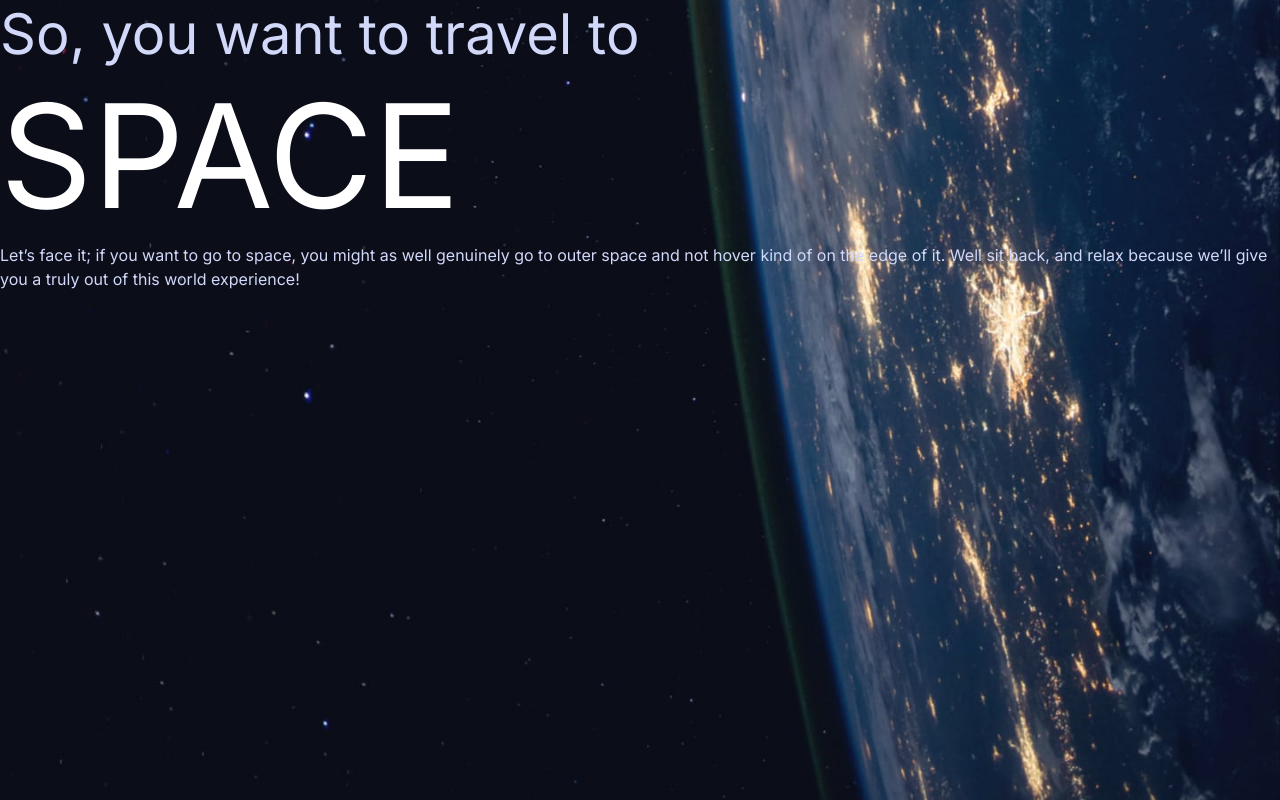
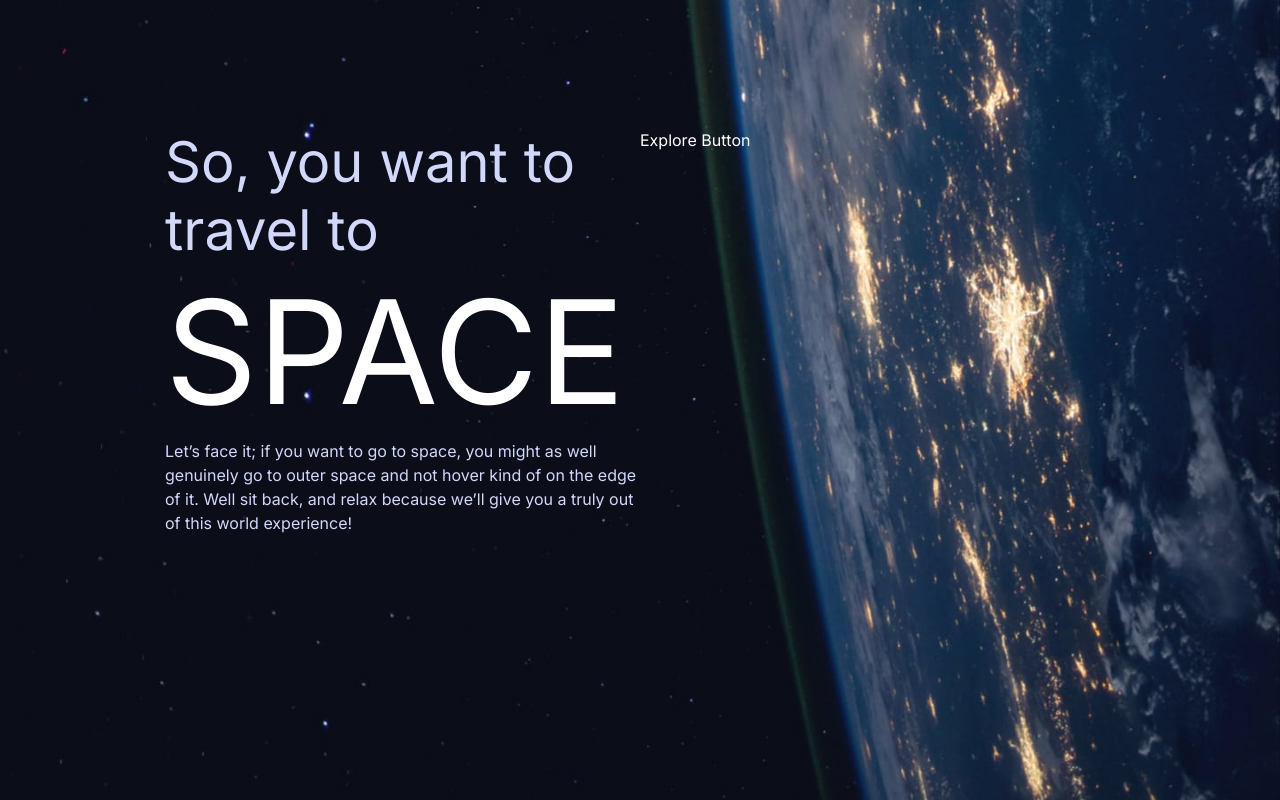
Before and after one commit to devlinmorrow/space-tourism, a Next.js app: page /space-tourism in a window 1280 px wide. Built offline with nearby package versions, Linux system fonts and the light colour scheme.

Commit message:
add padding

```diff
--- a/src/app/space-tourism/page.tsx
+++ b/src/app/space-tourism/page.tsx
@@ -1,46 +1,57 @@
-'use client'
+"use client";
 
-import styled from 'styled-components'
-import { QUERIES } from '../constants'
-import GlobalStyle from '../globalStyles'
+import styled from "styled-components";
+import { QUERIES } from "../constants";
+import GlobalStyle from "../globalStyles";
 
 export default function SpaceTourism() {
   return (
     <>
       <GlobalStyle />
       <Background>
-        <Subtitle>So, you want to travel to</Subtitle>
-        <MainHeading>SPACE</MainHeading>
-        <Description>
-          Let’s face it; if you want to go to space, you might as well genuinely go to
-          outer space and not hover kind of on the edge of it. Well sit back, and relax
-          because we’ll give you a truly out of this world experience!
-        </Description>
+        <Hero>
+          <Texts>
+            <Subtitle>So, you want to travel to</Subtitle>
+            <MainHeading>SPACE</MainHeading>
+            <Description>
+              Let’s face it; if you want to go to space, you might as well
+              genuinely go to outer space and not hover kind of on the edge of
+              it. Well sit back, and relax because we’ll give you a truly out of
+              this world experience!
+            </Description>
+          </Texts>
+          <ExploreButtonContainer>Explore Button</ExploreButtonContainer>
+        </Hero>
       </Background>
     </>
-  )
+  );
 }
-const TextStyles = styled`
-  h1 {
 
-}
-`
+const Hero = styled.div`
+  display: flex;
+  padding: 128px 165px;
+`;
 
-const Heading3 = styled.h3`
+const Texts = styled.div`
+  flex: 1;
+`;
 
-`
+const ExploreButtonContainer = styled.div`
+  flex: 1;
+  color: var(--white); // temp
+`;
 
 const Description = styled.p`
   color: var(--blue-300);
-`
+`;
 
 const MainHeading = styled.h1`
   color: var(--white);
-`
+`;
 
 const Subtitle = styled.h3`
   color: var(--blue-300);
-`
+`;
 
 const Background = styled.main`
   height: 100vh;
@@ -48,13 +59,13 @@ const Background = styled.main`
   background-repeat: no-repeat;
   background-position: center;
   background-size: cover;
-  background-image: url('/assets/home/background-home-desktop.jpg');
+  background-image: url("/assets/home/background-home-desktop.jpg");
 
   @media ${QUERIES.tabletAndDown} {
-    background-image: url('/assets/home/background-home-tablet.jpg');
+    background-image: url("/assets/home/background-home-tablet.jpg");
   }
 
   @media ${QUERIES.mobileAndDown} {
-    background-image: url('/assets/home/background-home-mobile.jpg');
+    background-image: url("/assets/home/background-home-mobile.jpg");
   }
-`
+`;
```
